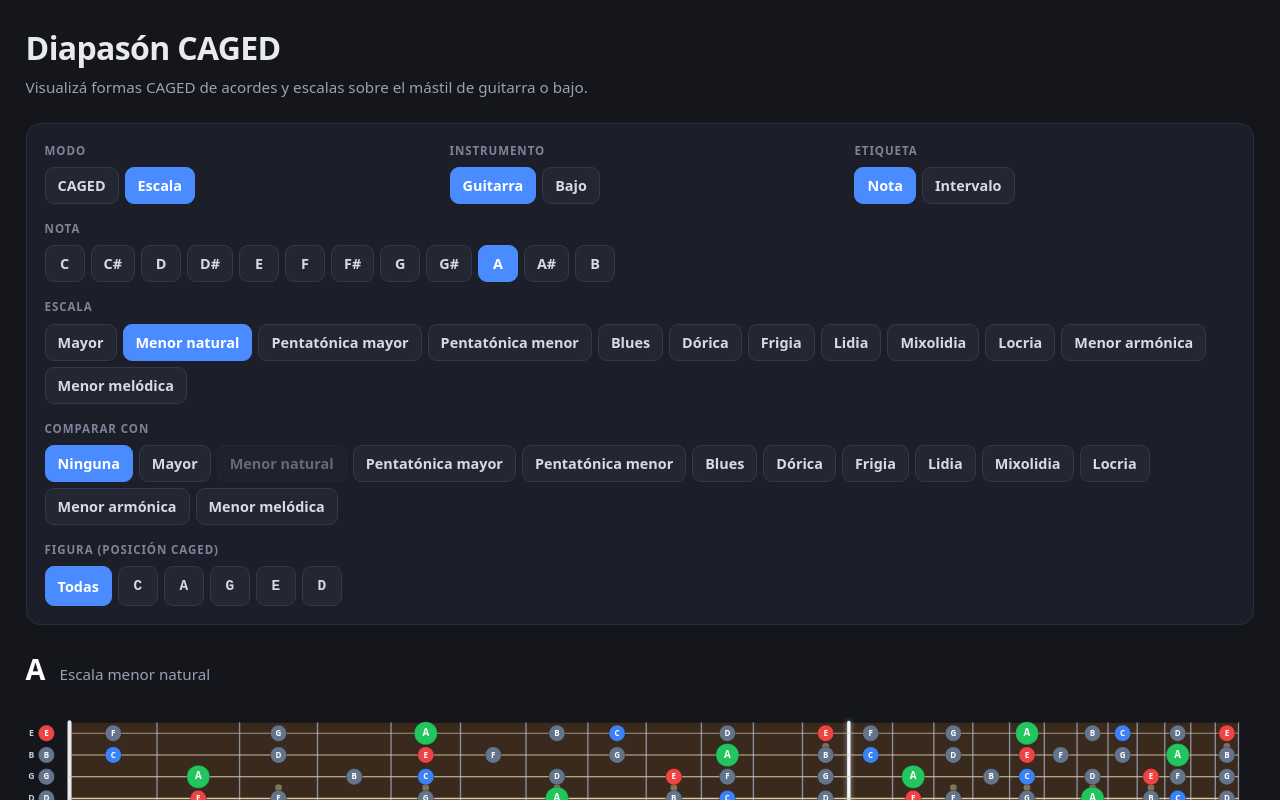
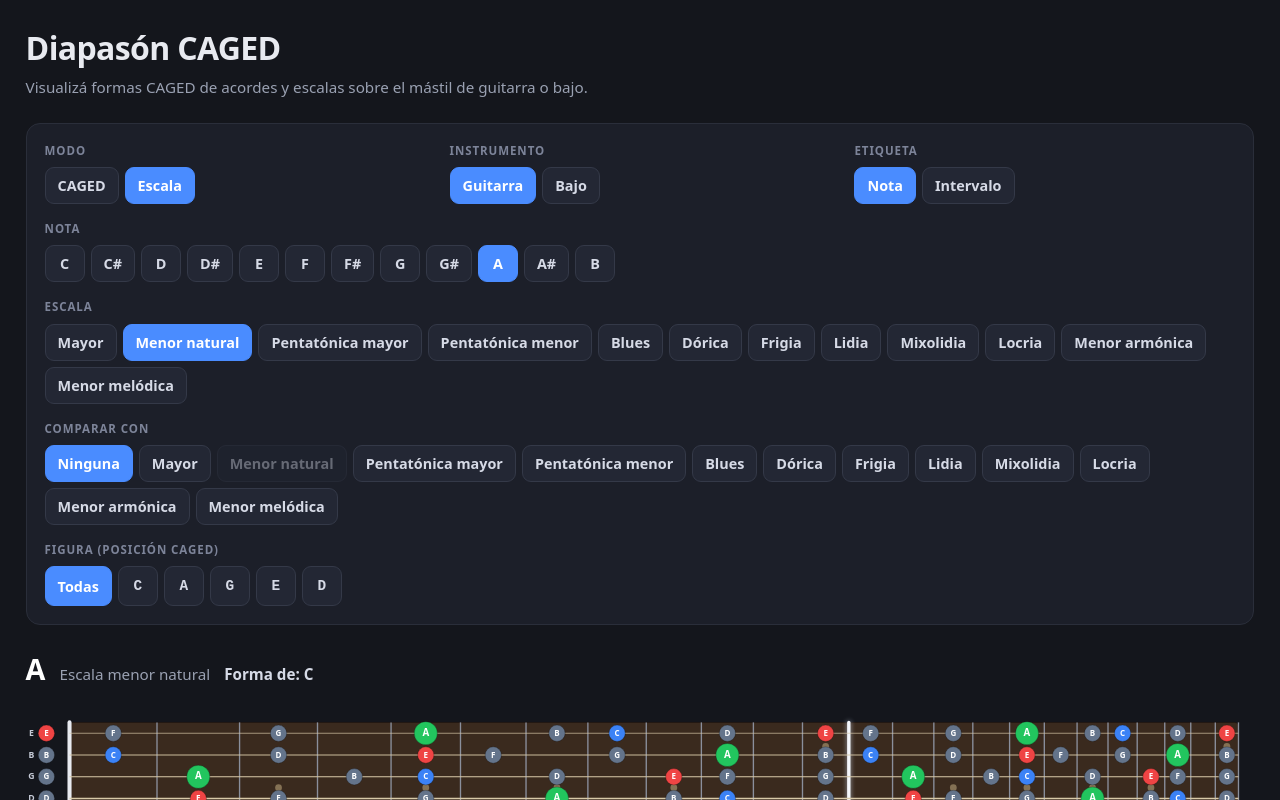
Before and after one commit to SzyAgustin/diapasonWeb, a React (Vite) app: page / in a window 1280 px wide. Both pictures are taken after a click on the button "Escala". Shown: the top 800 px of the page. Built offline with nearby package versions, Linux system fonts and the light colour scheme.

Commit message:
Mostrar la relativa mayor/menor al lado del título de cada modo.

```diff
--- a/src/App.css
+++ b/src/App.css
@@ -192,6 +192,12 @@
   font-size: 0.95rem;
 }
 
+.form-info {
+  color: #d6dae6;
+  font-size: 0.95rem;
+  font-weight: 600;
+}
+
 /* ---- Diapasón ---- */
 .fretboard-scroll {
   width: 100%;
--- a/src/App.tsx
+++ b/src/App.tsx
@@ -18,6 +18,7 @@ import {
   getScaleCagedFigure,
   getScaleDef,
   getScaleTones,
+  relatedFormLabel,
   scaleHasFigures,
   type ScaleType,
 } from './music/scales';
@@ -96,6 +97,9 @@ export default function App() {
       : shape === 'all'
         ? 'Todas las posiciones del acorde'
         : `Forma ${shape} del sistema CAGED`;
+  const formLabel = mode === 'scale' ? relatedFormLabel(root, scale) : null;
+  const compareFormLabel =
+    comparing && compareScale ? relatedFormLabel(root, compareScale) : null;
 
   const syncScroll = (from: HTMLDivElement | null, to: HTMLDivElement | null) => {
     if (!from || !to || syncingScroll.current) return;
@@ -143,6 +147,7 @@ export default function App() {
         <div className="now-showing">
           <span className="chord-name">{name}</span>
           <span className="shape-info">{subtitle}</span>
+          {formLabel && <span className="form-info">{formLabel}</span>}
         </div>
 
         <Fretboard
@@ -164,6 +169,7 @@ export default function App() {
               <span className="shape-info">
                 Escala {getScaleDef(compareScale).name.toLowerCase()}
               </span>
+              {compareFormLabel && <span className="form-info">{compareFormLabel}</span>}
             </div>
             <p className="scale-diff">{scaleDiff.summary}</p>
             <Fretboard
--- a/src/music/scales.ts
+++ b/src/music/scales.ts
@@ -57,6 +57,57 @@ export function getScaleDef(scale: ScaleType): ScaleDef {
 
 function mod12(n: number): number {
   return ((n % 12) + 12) % 12;
+}
+
+/**
+ * Grado del modo dentro de la escala mayor (1 = jónico / mayor).
+ * Solo los modos diatónicos tienen relativa mayor/menor.
+ */
+const DIATONIC_MODE_DEGREE: Partial<Record<ScaleType, 1 | 2 | 3 | 4 | 5 | 6 | 7>> = {
+  major: 1,
+  dorian: 2,
+  phrygian: 3,
+  lydian: 4,
+  mixolydian: 5,
+  naturalMinor: 6,
+  locrian: 7,
+};
+
+/** Semitonos desde la tónica mayor hasta cada grado (1–7). */
+const MAJOR_DEGREE_SEMITONES = [0, 2, 4, 5, 7, 9, 11] as const;
+
+/**
+ * Relativa mayor/menor de cada clase de altura, con grafía habitual de tonalidad.
+ * Índice = pitch class de la tónica mayor.
+ */
+const RELATIVE_PAIR: { major: string; minor: string }[] = [
+  { major: 'C', minor: 'Am' },
+  { major: 'Db', minor: 'Bbm' },
+  { major: 'D', minor: 'Bm' },
+  { major: 'Eb', minor: 'Cm' },
+  { major: 'E', minor: 'C#m' },
+  { major: 'F', minor: 'Dm' },
+  { major: 'F#', minor: 'D#m' },
+  { major: 'G', minor: 'Em' },
+  { major: 'Ab', minor: 'Fm' },
+  { major: 'A', minor: 'F#m' },
+  { major: 'Bb', minor: 'Gm' },
+  { major: 'B', minor: 'G#m' },
+];
+
+/**
+ * Texto "Forma de: …" con la relativa mayor y/o menor del modo.
+ * En mayor solo se muestra la relativa menor; en menor natural, la relativa mayor.
+ */
+export function relatedFormLabel(root: NoteName, scale: ScaleType): string | null {
+  const degree = DIATONIC_MODE_DEGREE[scale];
+  if (!degree) return null;
+
+  const majorPc = mod12(noteToPitchClass(root) - MAJOR_DEGREE_SEMITONES[degree - 1]);
+  const pair = RELATIVE_PAIR[majorPc];
+  if (scale === 'major') return `Forma de: ${pair.minor}`;
+  if (scale === 'naturalMinor') return `Forma de: ${pair.major}`;
+  return `Forma de: ${pair.minor} y ${pair.major}`;
 }
 
 /**
```
